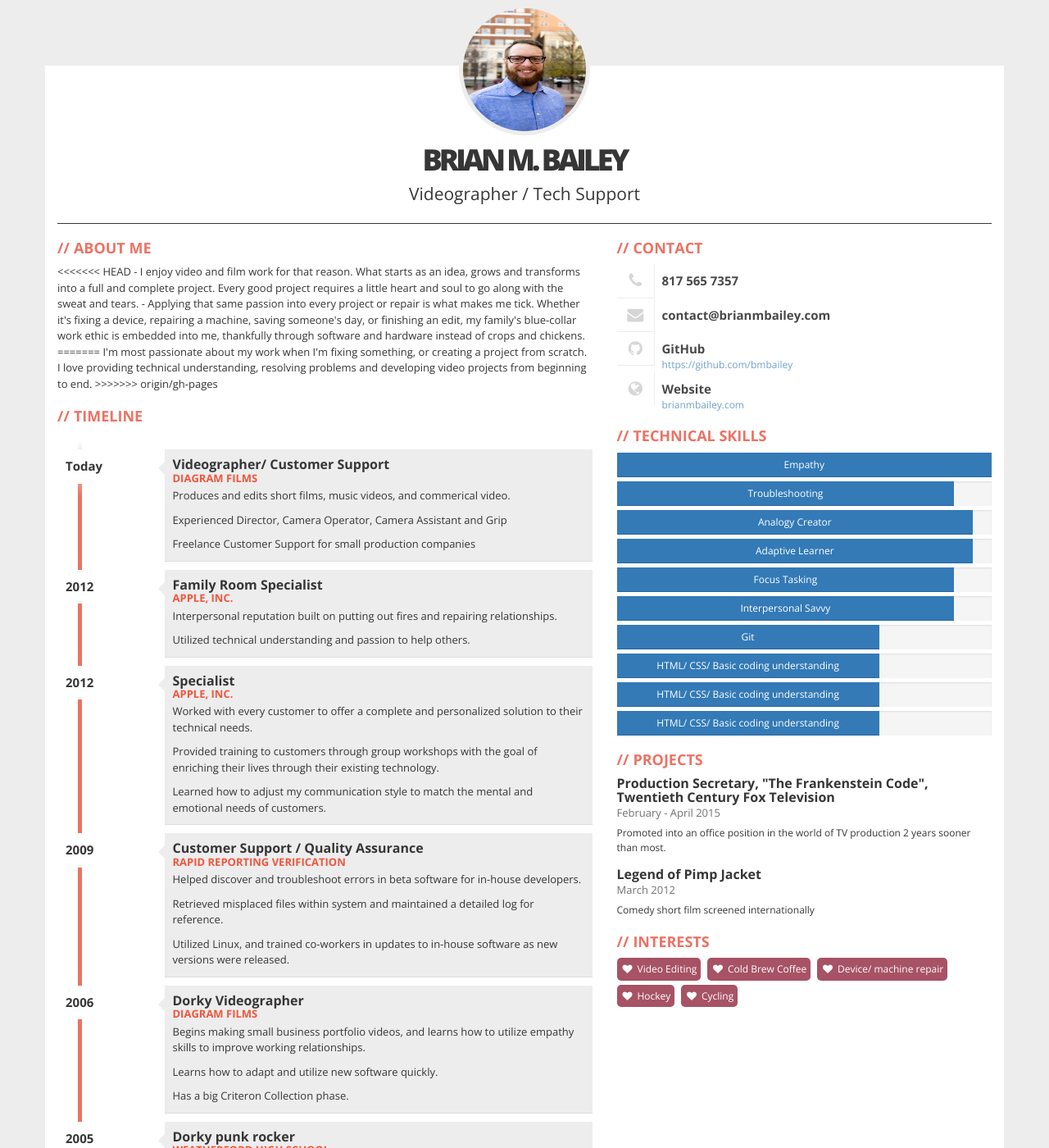
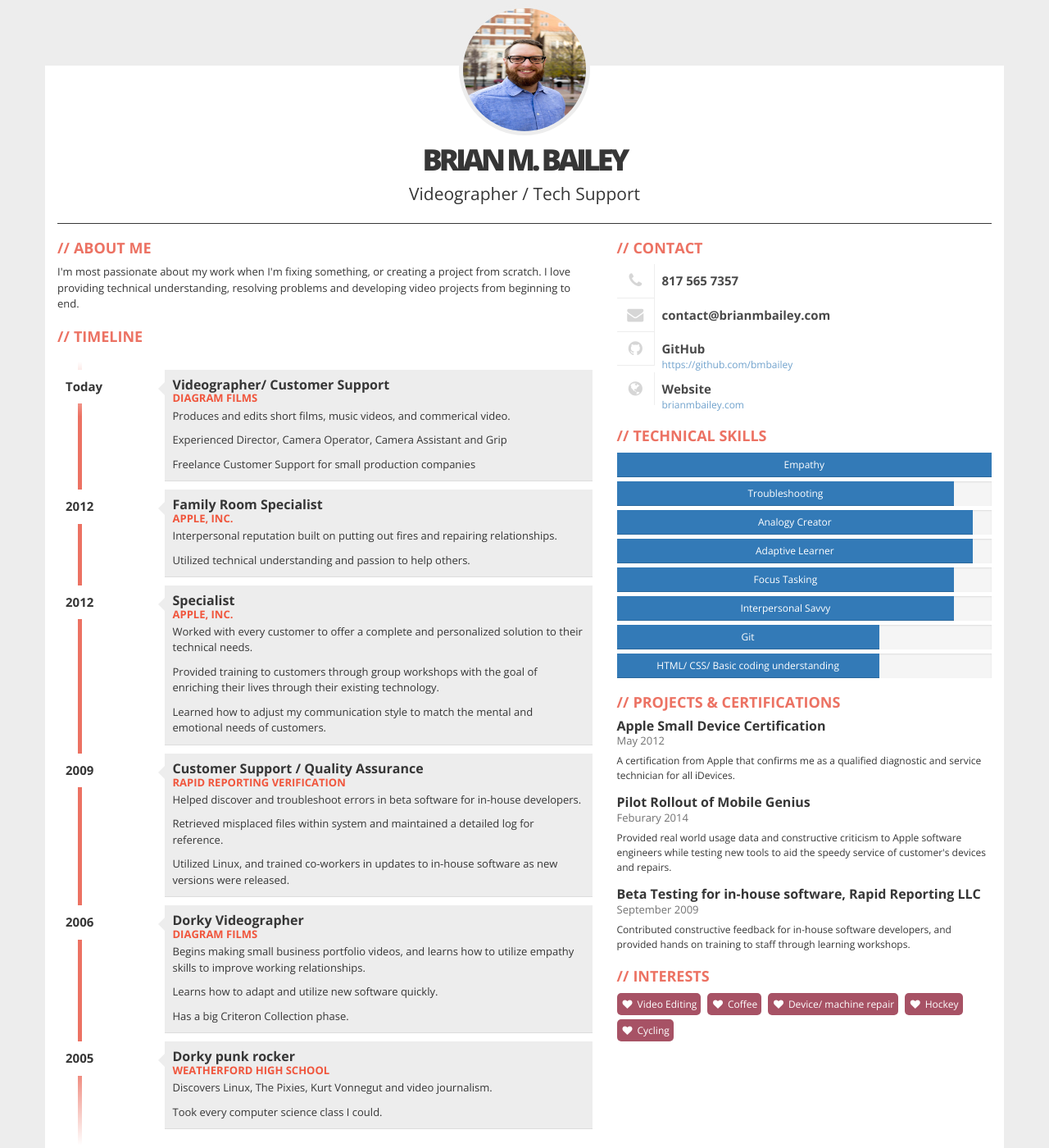
Before and after one commit to Bmbailey/Resume, a Jekyll site: the page built from index.html, in a window 1280 px wide and 1400 px high. Shown: the whole window at 82% size. Built offline with Jekyll 4.4.1, drawn with Linux system fonts in a browser that asks for light colours; nearby versions of some CDN libraries.

Commit message:
So many updates

```diff
--- a/_data/about.yml
+++ b/_data/about.yml
@@ -1,7 +1 @@
-<<<<<<< HEAD
-- I enjoy video and film work for that reason. What starts as an idea, grows and transforms into a full and complete project. Every good project requires a little heart and soul to go along with the sweat and tears.
-
-- Applying that same passion into every project or repair is what makes me tick. Whether it's fixing a device, repairing a machine, saving someone's day, or finishing an edit, my family's blue-collar work ethic is embedded into me, thankfully through software and hardware instead of crops and chickens.
-=======
 I'm most passionate about my work when I'm fixing something, or creating a project from scratch. I love providing technical understanding, resolving problems and developing video projects from beginning to end.
->>>>>>> origin/gh-pages
--- a/_data/interests.yml
+++ b/_data/interests.yml
@@ -1,5 +1,5 @@
 - Video Editing
-- Cold Brew Coffee
+- Coffee
 - Device/ machine repair
 - Hockey
 - Cycling
--- a/_data/projects.yml
+++ b/_data/projects.yml
@@ -1,7 +1,11 @@
-- date: February - April 2015
-  name: Production Secretary, "The Frankenstein Code", Twentieth Century Fox Television
-  description: Promoted into an office position in the world of TV production 2 years sooner than most.
+- date: May 2012
+  name: Apple Small Device Certification
+  description: A certification from Apple that confirms me as a qualified diagnostic and service technician for all iDevices.
 
-- date: March 2012
-  name: Legend of Pimp Jacket
-  description: Comedy short film screened internationally
+- date: Feburary 2014
+  name: Pilot Rollout of Mobile Genius
+  description: Provided real world usage data and constructive criticism to Apple software engineers while testing new tools to aid the speedy service of customer's devices and repairs.
+
+- date: September 2009
+  name: Beta Testing for in-house software, Rapid Reporting LLC
+  description: Contributed constructive feedback for in-house software developers, and provided hands on training to staff through learning workshops.
--- a/_data/skills.yml
+++ b/_data/skills.yml
@@ -37,13 +37,3 @@
   level:
     description: Proficient
     value: 70
-
-- name: HTML/ CSS/ Basic coding understanding
-  level:
-    description: Proficient
-    value: 70
-
-- name: HTML/ CSS/ Basic coding understanding
-  level:
-    description: Proficient
-    value: 70
--- a/_layouts/default.html
+++ b/_layouts/default.html
@@ -91,7 +91,7 @@
 
           <!-- Projects, awards, publications and certifications -->
           <div class="box">
-            <h2>Projects</h2>
+            <h2>Projects & Certifications</h2>
             {% for project in site.data.projects %}
             <div class="project">
                 <h3>{{ project.name }}</h3>
```
Also changed, not shown: 1 other file.
